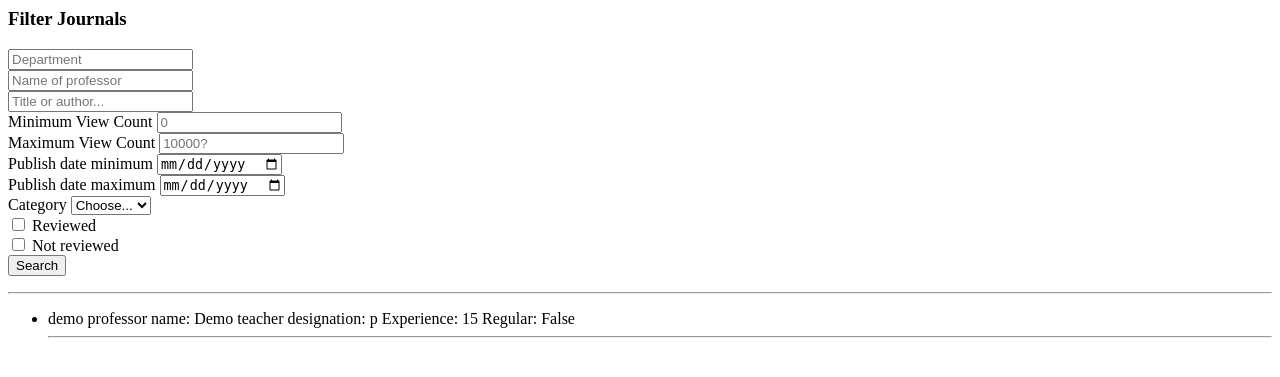
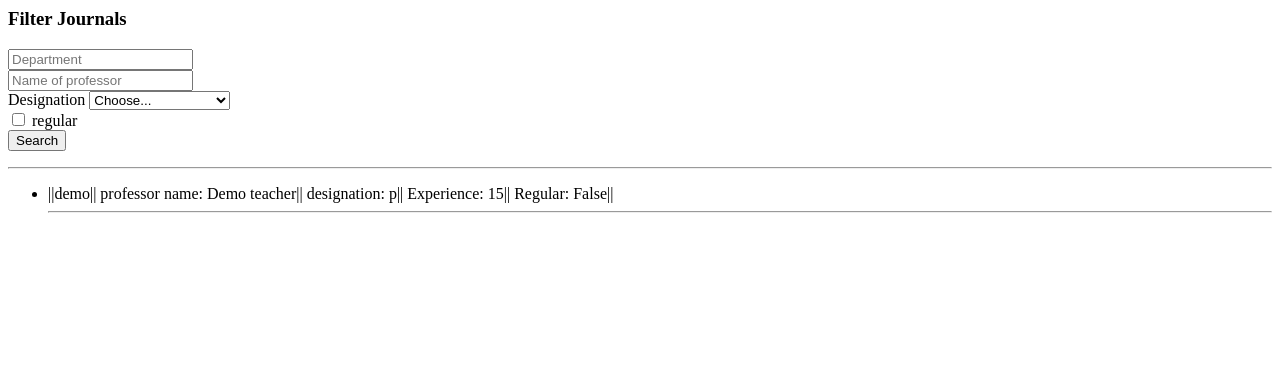
Before and after one commit to AbhayNB/bigfish_jec_backend, a Django app: page /faculty/ in a window 1280 px wide. Shown: the top 377 px of the page. Run offline with Django 4.2, Linux system fonts and the light colour scheme; data comes from the database, SQL or seed files in the repository; parts of the project's set-up code (start-up, migrations or seed data) failed here and were passed over.

Commit message:
Update facultydata.html

```diff
--- a/bigfish_backend/jec/faculty/templates/faculty/facultydata.html
+++ b/bigfish_backend/jec/faculty/templates/faculty/facultydata.html
@@ -24,7 +24,7 @@
           </div>
       </div>
   </div>
-  <div class="form-row">
+  <!-- <div class="form-row">
       <div class="form-group col-12">
           <div class="input-group">
               <input class="form-control py-2 border-right-0 border" type="search" name="title_or_author" placeholder="Title or author..." />
@@ -35,8 +35,8 @@
               </span>
           </div>
       </div>
-  </div>
-  <div class="form-row">
+  </div> -->
+  <!-- <div class="form-row">
     <div class="form-group col-md-2 col-lg-2">
       <label for="viewCountMin">Minimum View Count</label>
       <input type="number" min=0 class="form-control" id="viewCountMin" placeholder="0" name="view_count_min">
@@ -44,38 +44,38 @@
     <div class="form-group col-md-2 col-lg-2">
       <label for="viewCountMax">Maximum View Count</label>
       <input type="number" min=0 class="form-control" id="viewCountMax" placeholder="10000?" name="view_count_max">
-    </div>
-    <div class="form-group col-md-2 col-lg-2">
+    </div> -->
+    <!-- <div class="form-group col-md-2 col-lg-2">
       <label for="publishDateMin">Publish date minimum</label>
       <input type="date" class="form-control" id="publishDateMin" name="date_min">
     </div>
     <div class="form-group col-md-2 col-lg-2">
       <label for="publishDateMax">Publish date maximum</label>
       <input type="date" class="form-control" id="publishDateMax" name="date_max">
-    </div>
+    </div> -->
     <div class="form-group col-md-4">
-      <label for="category">Category</label>
-      <select id="category" class="form-control" name="category">
+      <label for="designation">Designation</label>
+      <select id="designation" class="form-control" name="designation">
         <option selected>Choose...</option>
-        {% for cat in categories %}
-        <option value="{{ cat }}">{{ cat }}</option>
-        {% endfor %}
+        <option value="Professor">Professor</option>
+        <option value="Asst Professor">Asst Professor</option>
+        <option value="Associate Professor">Associate Professor</option>
       </select>
     </div>
   </div>
-  <div class="form-group">
+  <!-- <div class="form-group">
     <div class="form-check">
       <input class="form-check-input" type="checkbox" id="reviewed" name="reviewed">
       <label class="form-check-label" for="reviewed">
         Reviewed
       </label>
     </div>
-  </div>
+  </div> -->
   <div class="form-group">
     <div class="form-check">
-      <input class="form-check-input" type="checkbox" id="notReviewed" name="notReviewed">
-      <label class="form-check-label" for="notReviewed">
-        Not reviewed
+      <input class="form-check-input" type="checkbox" id="regular" name="regular">
+      <label class="form-check-label" for="True">
+      regular
       </label>
     </div>
   </div>
@@ -87,13 +87,13 @@
   <ul>
     {% for journal in queryset %}
       <li>
-        {{ journal.department }}
-        <span>professor name: {{ journal.name}}</span>
+        ||{{ journal.department }}||
+        <span>professor name: {{ journal.name}}||</span>
         <span>
         </span>
-        <span>designation: {{ journal.designation }}</span>
-        <span>Experience: {{ journal.exp }}</span>
-        <span>Regular: {{ journal.regular }}</span>
+        <span>designation: {{ journal.designation }}||</span>
+        <span>Experience: {{ journal.exp }}||</span>
+        <span>Regular: {{ journal.regular }}||</span>
       </li>
       <hr />
     {% endfor %}
```
